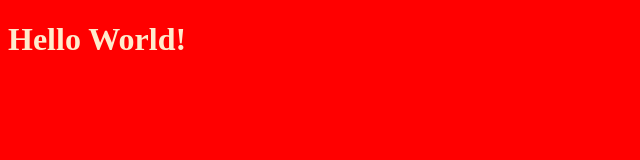
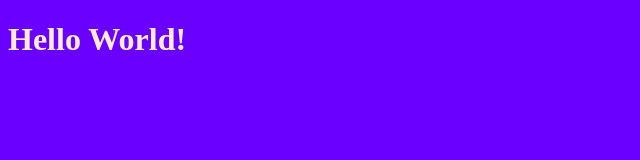
Before and after one commit to moussaabou/myproject01, a plain HTML site: page index.html in a window 1280 px wide. Shown: the whole page, without its empty margins (0-640 px from the left). Drawn offline with Linux system fonts and the light colour scheme.

Commit message:
change background color of branch worck

```diff
--- a/style.css
+++ b/style.css
@@ -1,6 +1,6 @@
 body
 {
-    background-color: red;
+    background-color: rgb(106, 0, 255);
 }
 h1{
     color: blanchedalmond;
```
